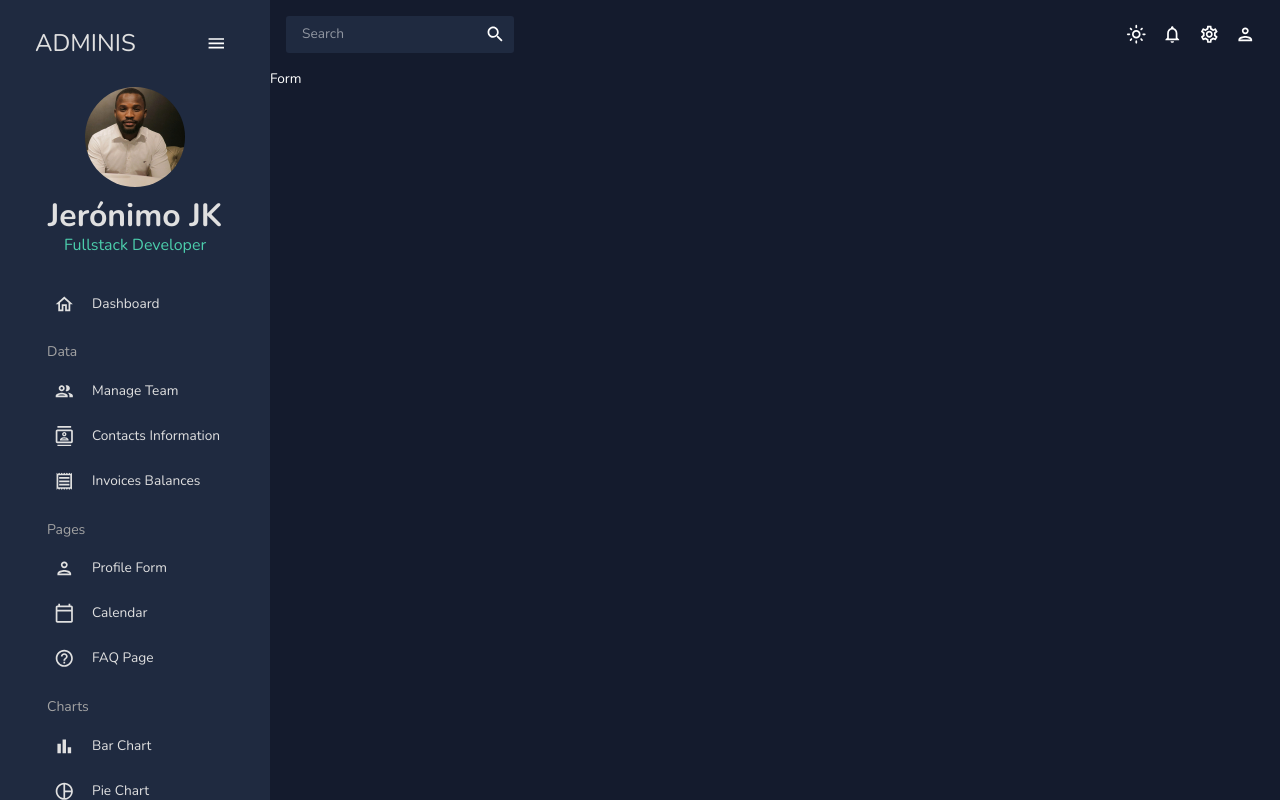
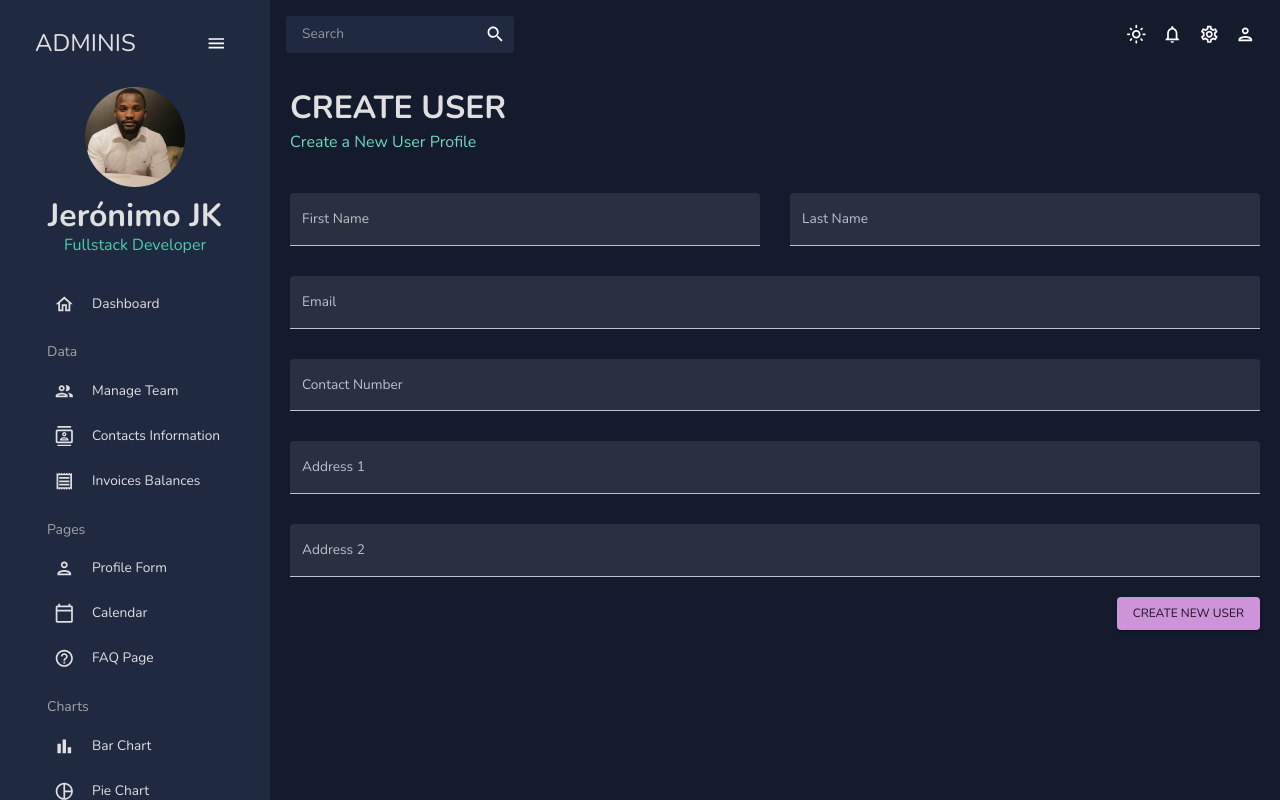
Before and after one commit to Zemiro014/Dashboard_using_react, a React (Create React App) app: page /form in a window 1280 px wide. Built offline with nearby package versions, Linux system fonts and the light colour scheme.

Commit message:
Built the Form component usinf Formik, Yup

```diff
--- a/src/scenes/form/Form.jsx
+++ b/src/scenes/form/Form.jsx
@@ -1,8 +1,161 @@
-import React from 'react'
+import { Box, Button, TextField } from '@mui/material'
+import { Formik } from "formik";
+import * as yup from "yup";
+import useMediaQuery from '@mui/material/useMediaQuery';
+import Header from '../../components/Header';
 
+const initialValues = {
+  firstName: "",
+  lastName: "",
+  email: "",
+  contact: "",
+  address1: "",
+  address2: "",
+}
+
+const phoneRegExp = /^((\+[1-9]{1,4}[ -]?)|(\([0-9]{2,3}\)[ -]?)|([0-9]{2,4})[ -]?)*?[0-9]{3,4}[ -]?[0-9]{3,4}$/;
+
+const userSchema = yup.object().shape({
+  firstName: yup.string().required("required"),
+  lastName: yup.string().required("required"),
+  email: yup
+    .string()
+    .email("Invalid email")
+    .required("required"),
+  contact: yup
+    .string()
+    .matches(phoneRegExp, "Phone number is no valid")
+    .required("required"),
+  address1: yup.string().required("required"),
+  address2: yup.string().required("required")
+})
 const Form = () => {
+  const isNonMobile = useMediaQuery("(min-width: 600px)");
+
+  const handleFormSubmit = (values) => {
+    console.log(values)
+  }
   return (
-    <div>Form</div>
+    <Box m="20px">
+      <Header title="CREATE USER" subtitle="Create a New User Profile" />
+      <Formik
+        onSubmit={handleFormSubmit}
+        initialValues={initialValues}
+        validationSchema={userSchema}
+      >
+        {({ values, errors, touched, handleBlur, handleChange, handleSubmit }) => (
+          <form onSubmit={handleSubmit}>
+            <Box
+              m="40px 0 0 0"
+              display="grid"
+              gap="30px"
+              gridTemplateColumns="repeat(4, minmax(0, 1fr))"
+              sx={{
+                "& > div": { gridColumn: isNonMobile ? undefined : "span 4" }
+              }}
+            >
+              <TextField
+                fullWidth
+                variant="filled"
+                type="text"
+                label="First Name"
+                onBlur={handleBlur}
+                onChange={handleChange}
+                value={values.firstName}
+                name='firstName'
+                error={!!touched.firstName && !!errors.firstName}
+                helperText={touched.firstName && errors.firstName}
+                sx={{
+                  gridColumn: "span 2",
+                }}
+              />
+              <TextField
+                fullWidth
+                variant="filled"
+                type="text"
+                label="Last Name"
+                onBlur={handleBlur}
+                onChange={handleChange}
+                value={values.lastName}
+                name='lastName'
+                error={!!touched.lastName && !!errors.lastName}
+                helperText={touched.lastName && errors.lastName}
+                sx={{
+                  gridColumn: "span 2",
+                }}
+              />
+
+              <TextField
+                fullWidth
+                variant="filled"
+                type="email"
+                label="Email"
+                onBlur={handleBlur}
+                onChange={handleChange}
+                value={values.email}
+                name='email'
+                error={!!touched.email && !!errors.email}
+                helperText={touched.email && errors.email}
+                sx={{
+                  gridColumn: "span 4",
+                }}
+              />
+
+              <TextField
+                fullWidth
+                variant="filled"
+                type="text"
+                label="Contact Number"
+                onBlur={handleBlur}
+                onChange={handleChange}
+                value={values.contact}
+                name='contact'
+                error={!!touched.contact && !!errors.contact}
+                helperText={touched.contact && errors.contact}
+                sx={{
+                  gridColumn: "span 4",
+                }}
+              />
+              <TextField
+                fullWidth
+                variant="filled"
+                type="text"
+                label="Address 1"
+                onBlur={handleBlur}
+                onChange={handleChange}
+                value={values.address1}
+                name='address1'
+                error={!!touched.address1 && !!errors.address1}
+                helperText={touched.address1 && errors.address1}
+                sx={{
+                  gridColumn: "span 4",
+                }}
+              />
+              <TextField
+                fullWidth
+                variant="filled"
+                type="text"
+                label="Address 2"
+                onBlur={handleBlur}
+                onChange={handleChange}
+                value={values.address2}
+                name='address2'
+                error={!!touched.address2 && !!errors.address2}
+                helperText={touched.address2 && errors.address2}
+                sx={{
+                  gridColumn: "span 4",
+                }}
+              />
+            </Box>
+            <Box display="flex" justifyContent="end" mt="20px">
+              <Button type="submit" color="secondary" variant="contained">
+                Create New User
+              </Button>
+            </Box>
+          </form>
+        )}
+      </Formik>
+    </Box>
   )
 }
 
```
